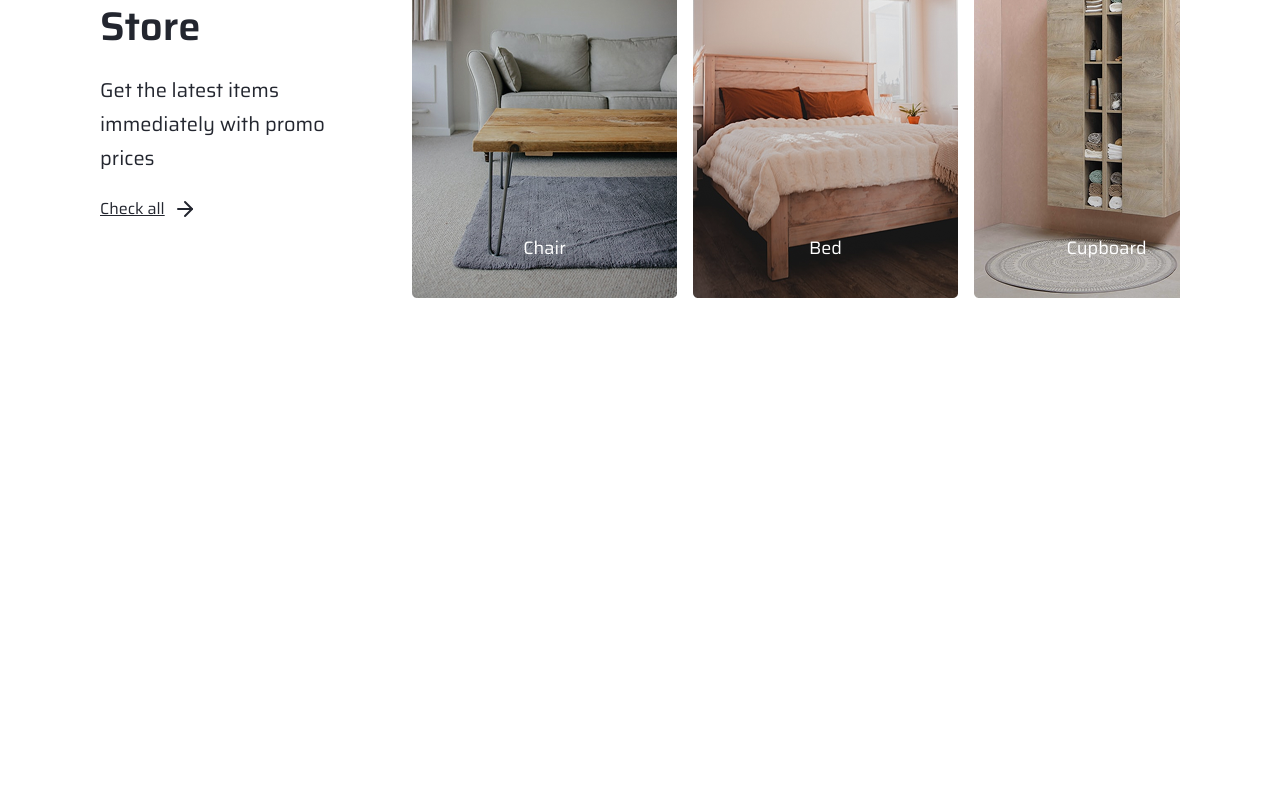
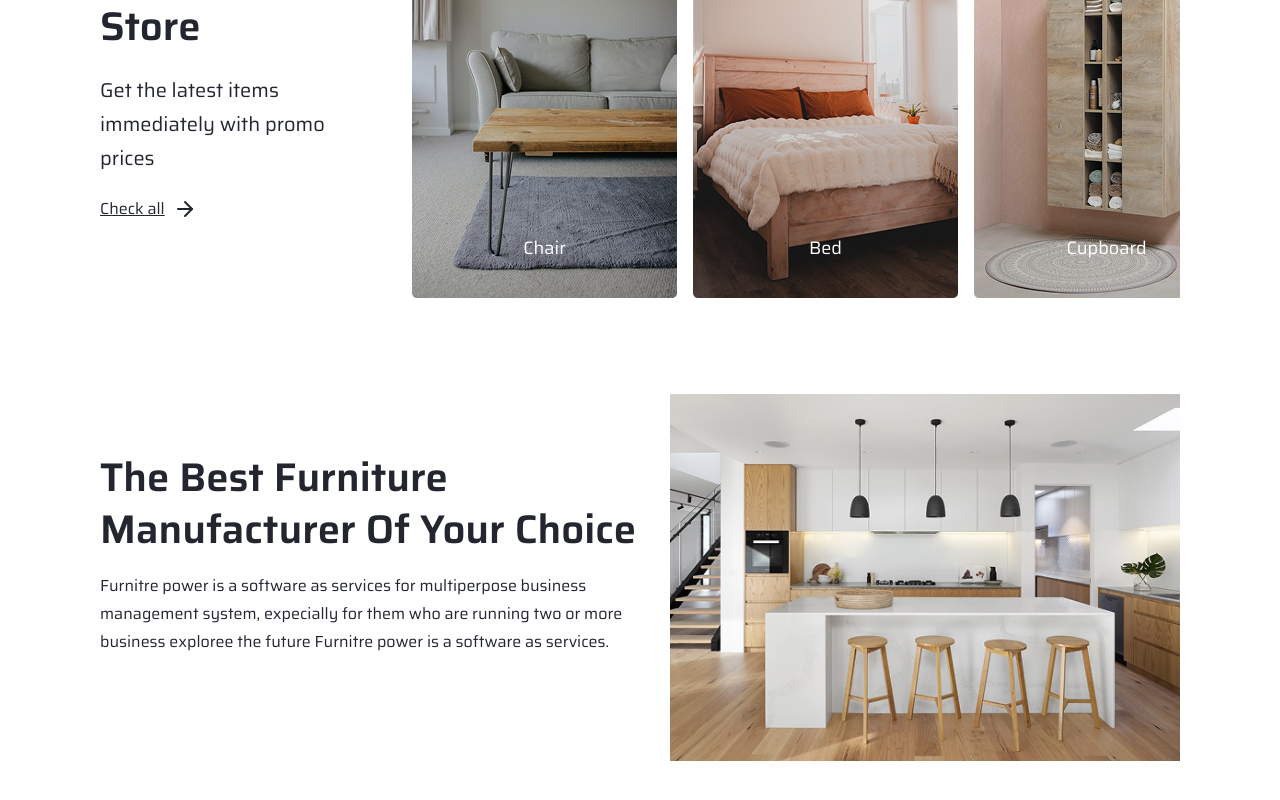
Before and after one commit to dns-2140/Furniture_Landingpage, a React (Vite) app: page / in a window 1280 px wide. Shown: the part 1706-2506 px from the top of the page. Before the commit the page ends 2052 px from the top, so only its background shows below. Built offline with nearby package versions, Linux system fonts and the light colour scheme.

Commit message:
add: Best component

```diff
--- a/src/App.jsx
+++ b/src/App.jsx
@@ -2,6 +2,7 @@ import { useState } from "react";
 import "./output.css";
 import Features from "./components/Features";
 import NewInStore from "./components/NewInStore";
+import Best from "./components/Best";
 
 function App() {
   const [isMobileMenuOpen, setIsMobileMenuOpen] = useState(false);
@@ -122,6 +123,7 @@ function App() {
 
         <Features />
         <NewInStore />
+        <Best />
       </div>
     </>
   );
--- /dev/null
+++ b/src/components/Best.jsx
@@ -0,0 +1,30 @@
+import React from "react";
+
+const Best = () => {
+  return (
+    <div className="px-6 mb-12 md:px-[100px]">
+      <div className="flex flex-col md:flex-row md:items-center">
+        <div className="text-container-best flex flex-col gap-4 mb-12 md:max-w-[570px]">
+          <h3 className="header-style">
+            The Best Furniture Manufacturer of your choice
+          </h3>
+          <p className="paragraph-style">
+            Furnitre power is a software as services for multiperpose business
+            management system, expecially for them who are running two or more
+            business exploree the future Furnitre power is a software as
+            services.
+          </p>
+        </div>
+        <div className="image-container-best max-w-[340px] max-h-[244px] mx-auto md:max-w-[554px] md:max-h-[399px]">
+          <img
+            src="/Best.png"
+            alt=""
+            className="object-contain w-full h-full"
+          />
+        </div>
+      </div>
+    </div>
+  );
+};
+
+export default Best;
--- a/src/components/NewInStore.jsx
+++ b/src/components/NewInStore.jsx
@@ -9,7 +9,7 @@ const NewInStore = () => {
     { id: 4, image_src: "/Chair.png", text: "Chair" },
   ]);
   return (
-    <div className="mb-12 md:px-[100px]">
+    <div className="mb-24 md:px-[100px]">
       <div className="flex flex-col px-6 md:px-0 md:flex-row md:items-center">
         <div className="text-container flex md:flex-col md:justify-start md:items-start md:max-w-[240px] md:mr-[72px] gap-5 justify-between items-center mb-6">
           <h3 className="header-style">New In The Store</h3>
--- a/src/output.css
+++ b/src/output.css
@@ -251,6 +251,9 @@
   .mb-12 {
     margin-bottom: calc(var(--spacing) * 12);
   }
+  .mb-24 {
+    margin-bottom: calc(var(--spacing) * 24);
+  }
   .mb-\[107px\] {
     margin-bottom: 107px;
   }
@@ -271,6 +274,9 @@
   }
   .h-full {
     height: 100%;
+  }
+  .max-h-\[244px\] {
+    max-height: 244px;
   }
   .max-h-\[270px\] {
     max-height: 270px;
@@ -373,6 +379,9 @@
   }
   .bg-black {
     background-color: var(--color-black);
+  }
+  .object-contain {
+    object-fit: contain;
   }
   .object-cover {
     object-fit: cover;
@@ -522,6 +531,16 @@
       height: 1000px;
     }
   }
+  .md\:max-h-\[39px\] {
+    @media (width >= 48rem) {
+      max-height: 39px;
+    }
+  }
+  .md\:max-h-\[399px\] {
+    @media (width >= 48rem) {
+      max-height: 399px;
+    }
+  }
   .md\:max-h-\[400px\] {
     @media (width >= 48rem) {
       max-height: 400px;
@@ -540,6 +559,16 @@
   .md\:max-w-\[265px\] {
     @media (width >= 48rem) {
       max-width: 265px;
+    }
+  }
+  .md\:max-w-\[554px\] {
+    @media (width >= 48rem) {
+      max-width: 554px;
+    }
+  }
+  .md\:max-w-\[570px\] {
+    @media (width >= 48rem) {
+      max-width: 570px;
     }
   }
   .md\:max-w-\[888px\] {
```
Also changed, not shown: public/Best.png (added).
